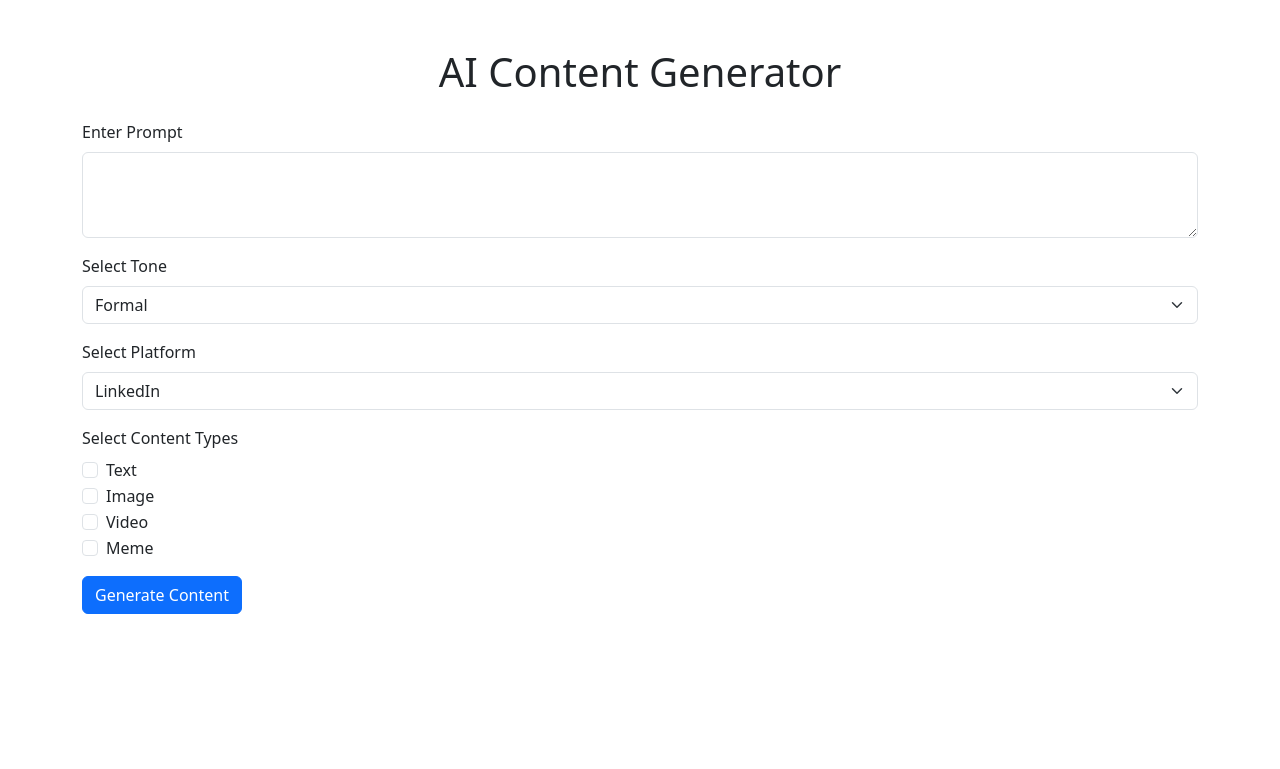
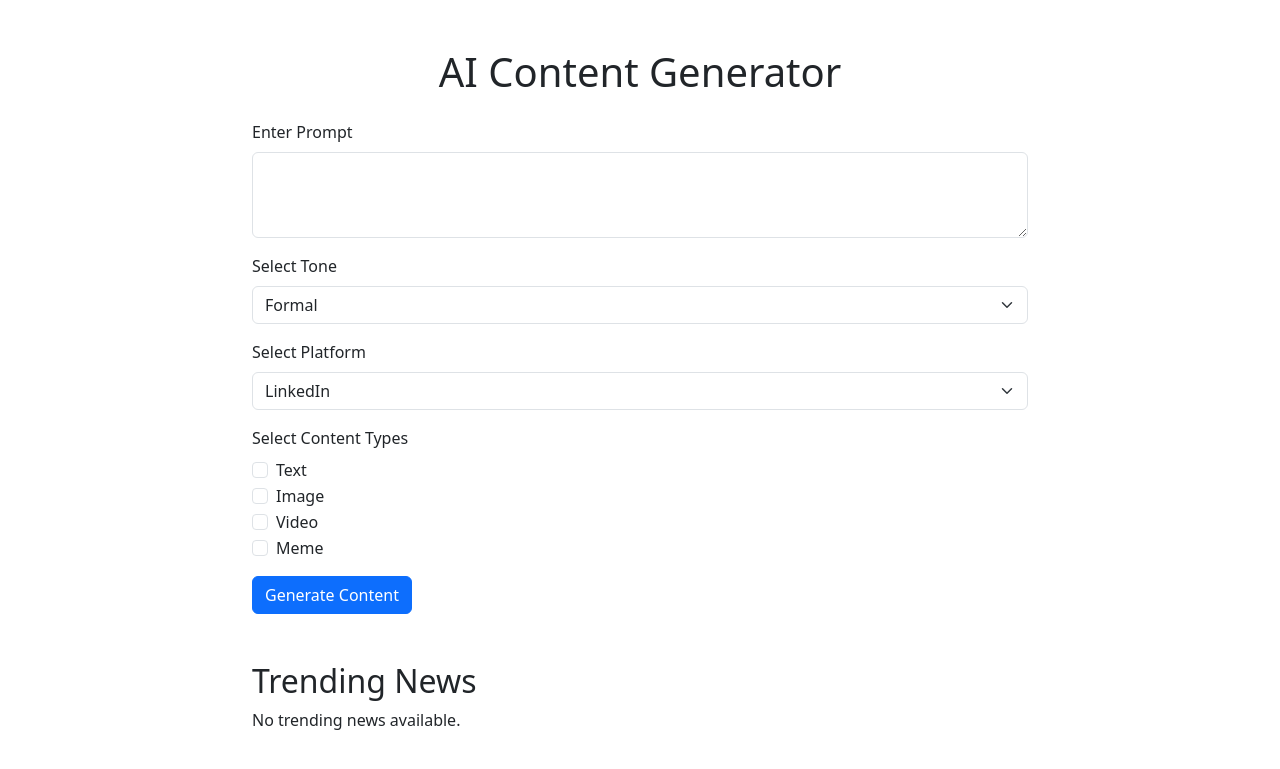
Before and after one commit to param-kasana/Daily_News_Content_Generator, a Flask app: template templates/index.html in a window 1280 px wide. Shown: the top 769 px of the page. Run offline with Flask 3, Linux system fonts and the light colour scheme; the template is opened without the code that fills it, so the values that code supplies are empty.

Commit message:
Trending News Implementation

```diff
--- a/app.py
+++ b/app.py
@@ -1,5 +1,5 @@
 from flask import Flask, render_template, request, url_for
-from utils.groq_utils import extract_details_to_dataframe, generate_text_posts , generate_images , generate_memes_from_dataframe, suggest_and_generate_meme_content, fetch_news_for_single_topic_expand_rows, process_articles_with_summaries, generate_prompts_with_video_dependency, generate_video
+from utils.groq_utils import extract_details_to_dataframe, generate_text_posts , generate_images , generate_memes_from_dataframe, suggest_and_generate_meme_content, fetch_news_for_single_topic_expand_rows, process_articles_with_summaries, generate_prompts_with_video_dependency, generate_video, get_bing_trending_news, summarize_and_extract_topics
 import os
 from dotenv import load_dotenv
 
@@ -12,6 +12,7 @@ BING_API_KEY = os.getenv("BING_API_KEY")
 
 # Hugging Face Token
 HF_TOKEN = os.getenv('HF_TOKEN')
+HF_TOKEN_2= os.getenv('HF_TOKEN_2')
 
 # Extract the sensitive key from the environment
 PRIVATE_KEY_ID = "7613b782fe4d4a4255c7e4c54d8985cfdea69a46"
@@ -37,7 +38,17 @@ app.config['UPLOAD_FOLDER'] = 'static/images'
 
 @app.route('/')
 def index():
-    return render_template('index.html')
+    # Fetch the trending news URLs
+    trend_news_url = get_bing_trending_news(BING_API_KEY, count=5)
+
+    # Process the trending news data
+    trend_new_df = summarize_and_extract_topics(trend_news_url, GROQ_API_KEY)
+
+    # Convert the DataFrame to a dictionary for rendering
+    trend_news = trend_new_df.to_dict('records')
+
+    # Pass the data to the template
+    return render_template('index.html', trend_news=trend_news)
 
 @app.route('/generate', methods=['POST'])
 def generate():
@@ -129,7 +140,7 @@ def generate():
                 video_path = generate_video(
                     prompts=video_prompt_list,
                     narration_text=voiceover_prompt,
-                    hf_token=HF_TOKEN,
+                    hf_token=HF_TOKEN_2,
                     google_credentials=GOOGLE_CREDENTIALS
                 )
 
--- a/templates/index.html
+++ b/templates/index.html
@@ -5,9 +5,27 @@
     <meta name="viewport" content="width=device-width, initial-scale=1.0">
     <title>AI Content Generator</title>
     <link href="https://cdn.jsdelivr.net/npm/bootstrap@5.3.0-alpha3/dist/css/bootstrap.min.css" rel="stylesheet">
+    <style>
+        .container {
+            max-width: 800px;
+            margin: 0 auto;
+        }
+        .news-item {
+            border-bottom: 1px solid #ddd;
+            padding: 10px 0;
+        }
+        .news-item:last-child {
+            border-bottom: none;
+        }
+        .news-summary {
+            font-size: 0.9em;
+            color: #555;
+        }
+    </style>
 </head>
 <body>
     <div class="container mt-5">
+        <!-- Form Section -->
         <h1 class="text-center">AI Content Generator</h1>
         <form action="/generate" method="POST" class="mt-4">
             <div class="mb-3">
@@ -51,6 +69,27 @@
             </div>
             <button type="submit" class="btn btn-primary">Generate Content</button>
         </form>
+
+        <!-- Trending News Section -->
+        <div class="mt-5">
+            <h2>Trending News</h2>
+            <div id="news-container">
+                {% if trend_news %}
+                    <ul class="list-unstyled">
+                        {% for news in trend_news %}
+                            <li class="news-item">
+                                <a href="{{ news['URL'] }}" target="_blank" class="text-decoration-none">
+                                    <strong>{{ news['Topic'] }}</strong>
+                                </a>
+                                <p class="news-summary">{{ news['Summary'] }}</p>
+                            </li>
+                        {% endfor %}
+                    </ul>
+                {% else %}
+                    <p>No trending news available.</p>
+                {% endif %}
+            </div>
+        </div>
     </div>
 </body>
 </html>
```
Also changed, not shown: utils/groq_utils.py (+23 -1 lines).
